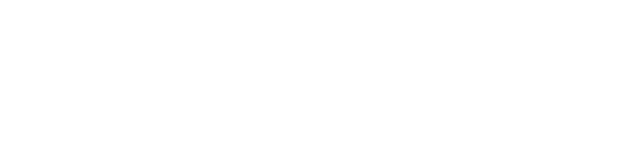
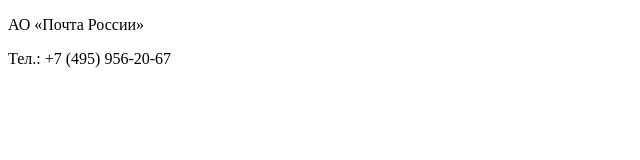
Before and after one commit to sloseva/-, a plain HTML site: page Index.HTML in a window 1280 px wide. Shown: the whole page, without its empty margins (0-640 px from the left). Drawn offline with Linux system fonts and the light colour scheme.

Commit message:
Внесено изменение Index.HTML

```diff
--- a/Index.HTML
+++ b/Index.HTML
@@ -8,6 +8,8 @@
 </head>
 
 <body>
+     <p>АО «Почта России»</p>
+     <p>Тел.: +7 (495) 956-20-67</p>
 </body>
 
 </html>
```
